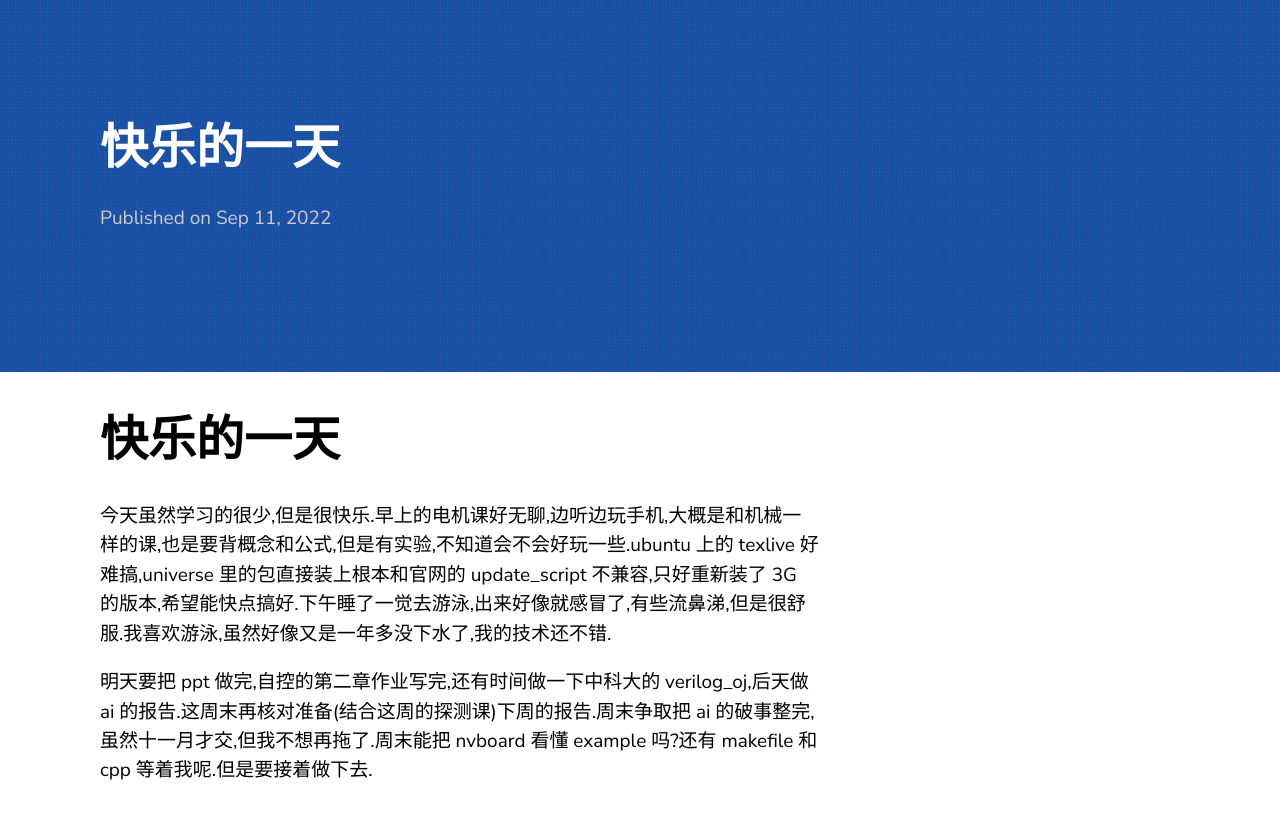
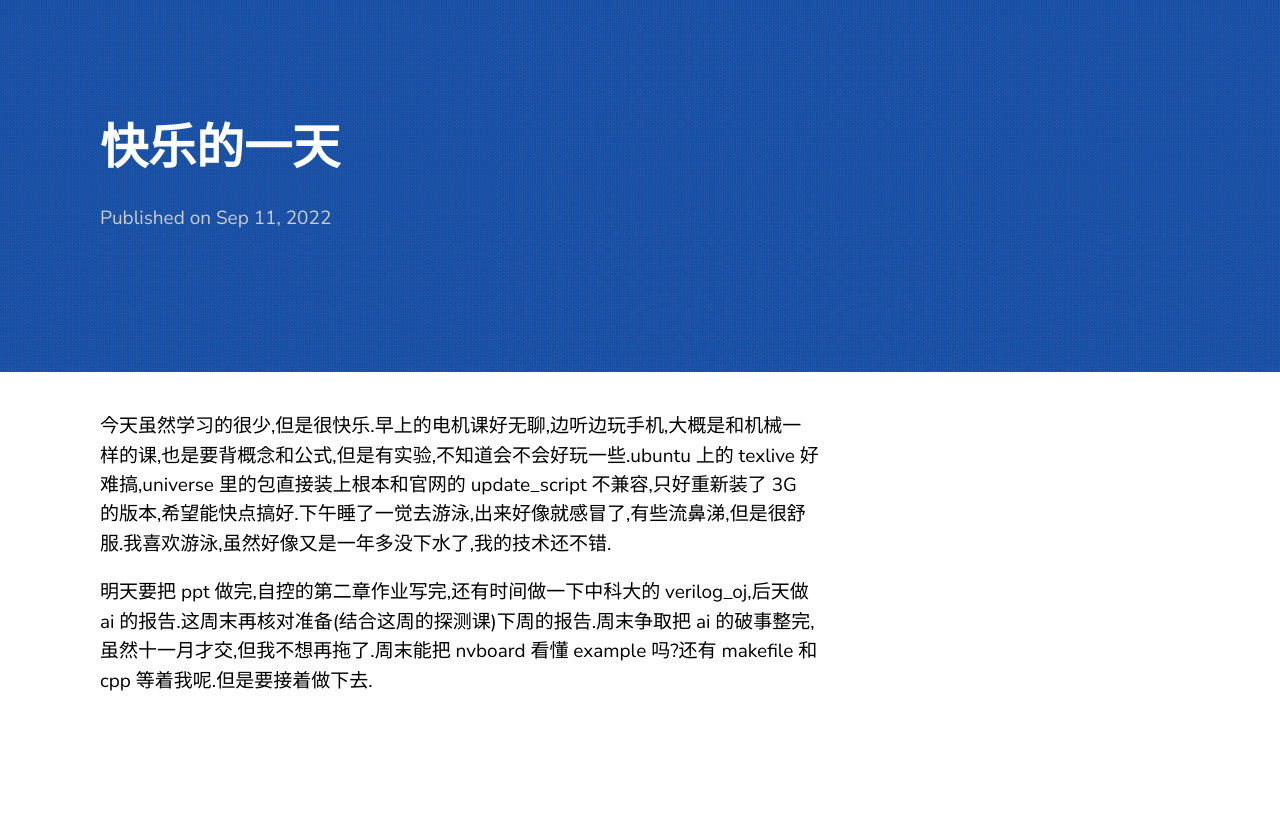
Before and after one commit to Ebotian/Ebotian.github.io, a Jekyll site: the page built from _posts/2022-09-11-welcome.md, in a window 1280 px wide. Shown: the top 819 px of the page. Built offline with Jekyll 4.4.1, drawn with Linux system fonts in a browser that asks for light colours.

Commit message:
可以了

```diff
--- a/_posts/2022-09-11-welcome.md
+++ b/_posts/2022-09-11-welcome.md
@@ -4,8 +4,6 @@ title:  "快乐的一天"
 date:   2022-09-11 21:03:36 +0531
 ---
 
-# 快乐的一天
-
 今天虽然学习的很少,但是很快乐.早上的电机课好无聊,边听边玩手机,大概是和机械一样的课,也是要背概念和公式,但是有实验,不知道会不会好玩一些.ubuntu 上的 texlive 好难搞,universe 里的包直接装上根本和官网的 update_script 不兼容,只好重新装了 3G 的版本,希望能快点搞好.下午睡了一觉去游泳,出来好像就感冒了,有些流鼻涕,但是很舒服.我喜欢游泳,虽然好像又是一年多没下水了,我的技术还不错.
 
 明天要把 ppt 做完,自控的第二章作业写完,还有时间做一下中科大的 verilog_oj,后天做 ai 的报告.这周末再核对准备(结合这周的探测课)下周的报告.周末争取把 ai 的破事整完,虽然十一月才交,但我不想再拖了.周末能把 nvboard 看懂 example 吗?还有 makefile 和 cpp 等着我呢.但是要接着做下去.
```
